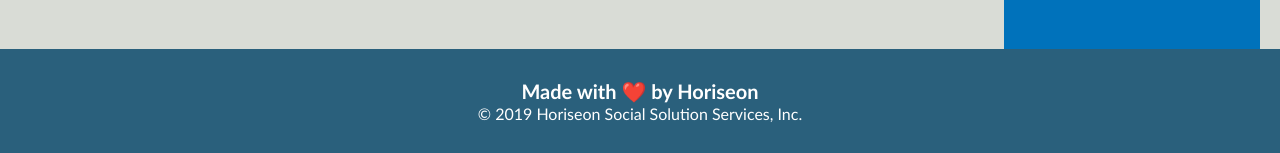
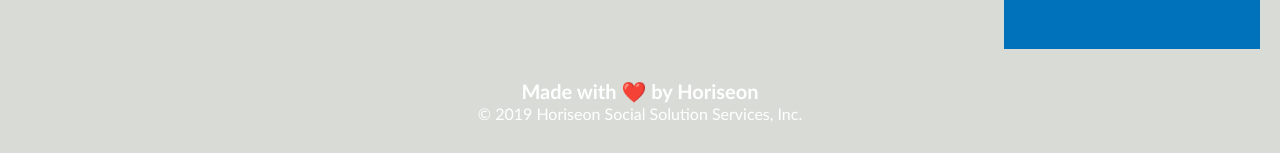
Before and after one commit to ayadalshaikhli/Horiseon-WebPage, a plain HTML site: page index.html in a window 1280 px wide. Shown: the part 1936-2089 px from the top of the page. Drawn offline with Linux system fonts and the light colour scheme.

Commit message:
changed background for footer

```diff
--- a/assets/css/style.css
+++ b/assets/css/style.css
@@ -137,7 +137,6 @@ p {
   font-family: "Trebuchet MS", "Lucida Sans Unicode", "Lucida Grande",
     "Lucida Sans", Arial, sans-serif;
   text-align: center;
-  background-color: #2a607c;
   color: #fff;
 }
 
```
